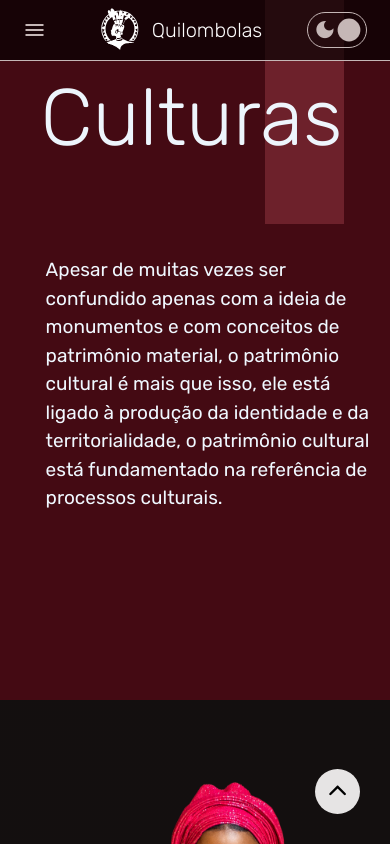
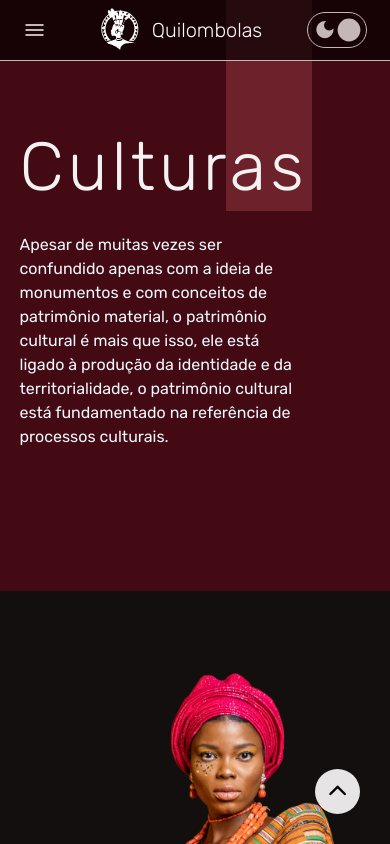
Before and after one commit to K1Melo/pjct-quilombolas, a Vue app: page /cultura in a window 390 px wide. Shown: the top 844 px of the page. Built offline with nearby package versions, Linux system fonts and the light colour scheme.

Commit message:
Update culture

```diff
--- /dev/null
+++ b/src/components/Culture/CultureComp.vue
@@ -0,0 +1,100 @@
+<template>
+    <div class="culture-comp">
+        <div class="texts">
+            <h1 id="title">Culturas</h1>
+            <p id="text-1">
+                Apesar de muitas vezes ser confundido apenas com a ideia de monumentos e com
+                conceitos de patrimônio material, o patrimônio cultural é mais que isso, ele está ligado
+                à produção da identidade e da territorialidade, o patrimônio cultural está fundamentado
+                na referência de processos culturais.
+            </p>
+        </div>
+        <div class="retang"></div>
+    </div>
+</template>
+
+<style scoped>
+.culture-comp {
+    width: 100%;
+    height: 80vh;
+    display: flex;
+    background-color: #440a13;
+    overflow: hidden;
+}
+
+.texts {
+    z-index: 1;
+    width: 60%;
+    position: absolute;
+    top: 10%;
+    margin-left: 5%;
+}
+
+#title {
+    /* font-size: 110px; */
+    color: aliceblue;
+    margin: 0;
+    font-size: calc(5em + 1vw);
+    letter-spacing: 8px;
+    color: #f5f5f5;
+}
+
+#text-1 {
+    margin: 0;
+    margin-top: 2%;
+    font-size: 26px;
+    color: aliceblue;
+    width: 80%;
+}
+
+.retang {
+    position: absolute;
+    z-index: 0;
+    width: 20%;
+    height: 62%;
+    background-color: #6d212b;
+    right: 35%;
+}
+
+@media(max-width:1024px) {
+
+    #title {
+        font-size: calc(4.5em + 1vw);
+        letter-spacing: 6px;
+    }
+
+    #text-1 {
+        font-size: 20px;
+    }
+}
+
+@media(max-width:600px) {
+
+
+    .culture-comp {
+        height: 70vh;
+    }
+    .texts {
+        width: 90%;
+        position: absolute;
+        top: 15%;
+    }
+
+    #title {
+        font-size: calc(4em + 1vw);
+        letter-spacing: 4px;
+    }
+
+    #text-1 {
+        font-size: 16px;
+        margin-top: 7%;
+    }
+
+    .retang {
+        width: 22%;
+        height: 25%;
+        background-color: #6d212b;
+        right: 20%;
+    }
+}
+</style>
--- a/src/components/Production/ButtonTop.vue
+++ b/src/components/Production/ButtonTop.vue
@@ -35,4 +35,103 @@ export default {
     right: 30px;
     bottom: 30px;
 }
+
+.arrow path {
+    fill: rgb(0, 0, 0);
+
+}
+
+
+/*Botton*/
+
+button {
+    position: absolute;
+    display: inline-block;
+    cursor: pointer;
+    outline: none;
+    border: 0;
+    vertical-align: middle;
+    text-decoration: none;
+    background: transparent;
+    padding: 0;
+    font-size: inherit;
+    font-family: inherit;
+    margin-top: 4rem;
+    margin-left: 20px;
+
+}
+
+button.learn-more {
+    width: 12rem;
+    height: auto;
+}
+
+button.learn-more .circle {
+    transition: all 0.45s cubic-bezier(0.65, 0, 0.076, 1);
+    position: relative;
+    display: block;
+    margin: 0;
+    width: 3rem;
+    height: 3rem;
+    background: #ffffff;
+    border-radius: 1.625rem;
+}
+
+button.learn-more .circle .icon {
+    transition: all 0.45s cubic-bezier(0.65, 0, 0.076, 1);
+    position: absolute;
+    top: 0;
+    bottom: 0;
+    margin: auto;
+    background: #ffffff;
+}
+
+button.learn-more .circle .icon.arrow {
+    transition: all 0.45s cubic-bezier(0.65, 0, 0.076, 1);
+    left: 0.625rem;
+    width: 1.125rem;
+    height: 0.125rem;
+    background: none;
+}
+
+button.learn-more .circle .icon.arrow::before {
+    position: absolute;
+    content: "";
+    top: -0.29rem;
+    right: 0.0625rem;
+    width: 0.625rem;
+    height: 0.625rem;
+    border-top: 0.125rem solid #000000;
+    border-right: 0.125rem solid #000000;
+    transform: rotate(45deg);
+}
+
+button.learn-more .button-text {
+    transition: all 0.45s cubic-bezier(0.65, 0, 0.076, 1);
+    position: absolute;
+    top: 0;
+    left: 0;
+    right: 0;
+    bottom: 0;
+    padding: 0.75rem 0;
+    margin: 0 0 0 1.85rem;
+    color: #ffffff;
+    font-weight: 700;
+    line-height: 1.6;
+    text-align: center;
+    text-transform: uppercase;
+}
+
+button:hover .circle {
+    width: 100%;
+}
+
+button:hover .circle .icon.arrow {
+    background: #000000;
+    transform: translate(1rem, 0);
+}
+
+button:hover .button-text {
+    color: #000000;
+}
 </style>
--- a/src/views/CultureView.vue
+++ b/src/views/CultureView.vue
@@ -1,17 +1,6 @@
 <template>
     <div class="culture" data-aos="fade-in" data-aos-easing="linear" data-aos-duration="1500">
-        <div class="container">
-            <div class="texts">
-                <h1 id="title">Culturas</h1>
-                <p id="text-1">
-                    Apesar de muitas vezes ser confundido apenas com a ideia de monumentos e com
-                    conceitos de patrimônio material, o patrimônio cultural é mais que isso, ele está ligado
-                    à produção da identidade e da territorialidade, o patrimônio cultural está fundamentado
-                    na referência de processos culturais.
-                </p>
-            </div>
-            <div class="retang"></div>
-        </div>
+        <CultureComp></CultureComp>
         <div class="container2">
             <div class="img-1">
                 <img id="woman"
@@ -112,14 +101,24 @@
     </div>
 </template>
 
+<script>
+import CultureComp from "../components/Culture/CultureComp.vue"
+
+export default {
+    components: {
+        CultureComp
+    }
+}
+
+</script>
+
 <style scoped>
 .culture {
     width: 100%;
 }
-
 /*Desenvolvi Primeiro Pro Moba e dps Desktop*/
 
-@media(min-width:375px) and (max-width:530px) {
+@media(max-width:530px) {
     body {
         margin: 0px;
         padding: 0px;
@@ -154,7 +153,7 @@
     .container {
         background-color: #440a13;
         height: 700px;
-        width: 100%;
+
         display: flex;
         flex-direction: row;
     }
@@ -190,6 +189,7 @@
     /*Parte 2 Movimentos Sociais*/
 
     .container2 {
+        overflow: hidden;
         width: 100%;
         display: flex;
         flex-direction: column;
@@ -398,7 +398,6 @@
     .container {
         background-color: #440a13;
         height: 700px;
-        width: 100%;
         display: flex;
         flex-direction: row;
     }
```
